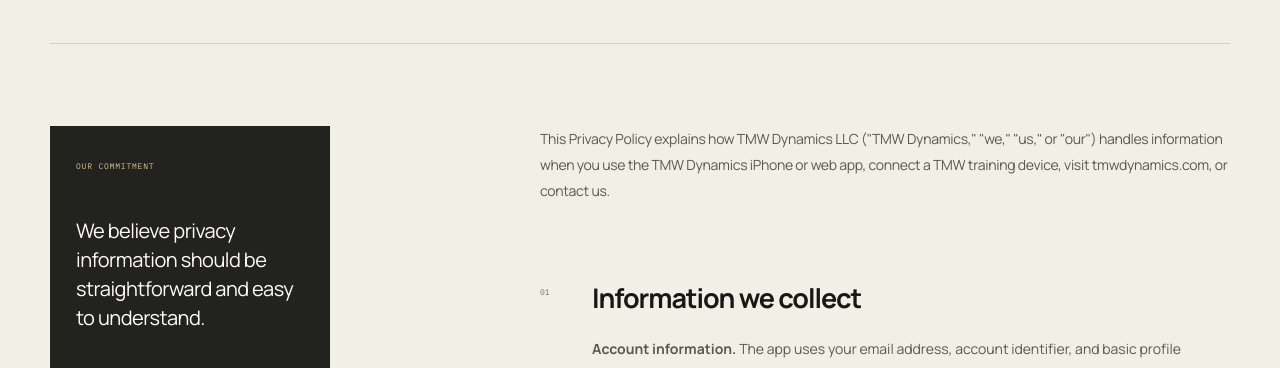
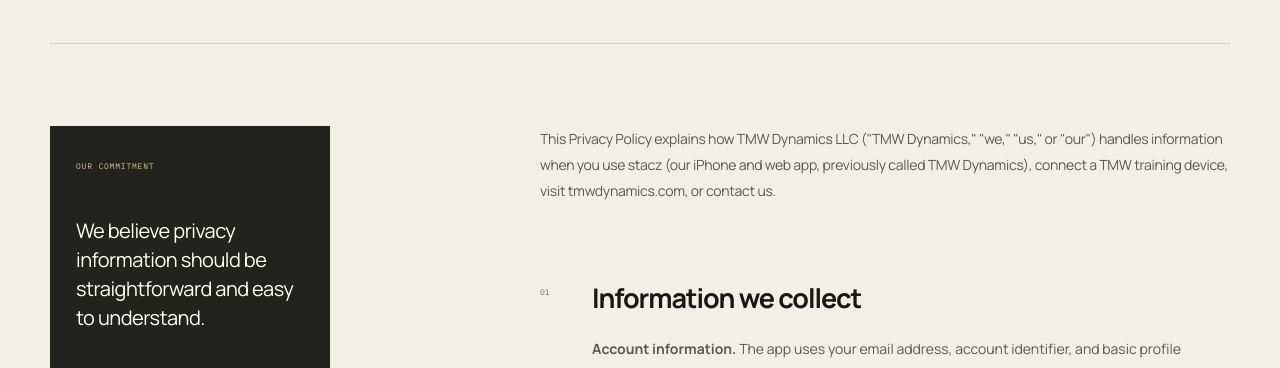
Before and after one commit to temud29-debug/tmw-dynamics-site, a website: page privacy.html in a window 1280 px wide. Shown: the part 398-766 px from the top of the page. Drawn offline with Linux system fonts and the light colour scheme.

Commit message:
Identify stacz in the app privacy policy

```diff
--- a/privacy.html
+++ b/privacy.html
@@ -44,7 +44,7 @@
         <article class="legal-content reveal delay-1">
           <p class="legal-lede">
             This Privacy Policy explains how TMW Dynamics LLC ("TMW Dynamics," "we," "us," or
-            "our") handles information when you use the TMW Dynamics iPhone or web app, connect a TMW
+            "our") handles information when you use stacz (our iPhone and web app, previously called TMW Dynamics), connect a TMW
             training device, visit tmwdynamics.com, or contact us.
           </p>
           <section id="information">
```
